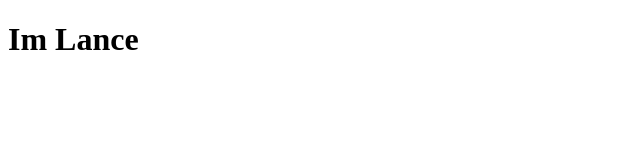
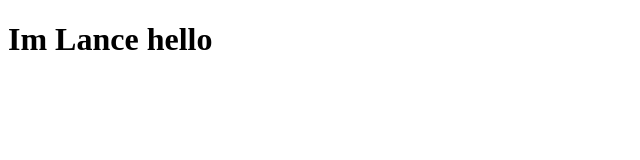
Before and after one commit to JustSavil/Justlanz.github.io, a plain HTML site: page index.html in a window 1280 px wide. Shown: the whole page, without its empty margins (0-640 px from the left). Drawn offline with Linux system fonts and the light colour scheme.

Commit message:
new update

```diff
--- a/index.html
+++ b/index.html
@@ -6,6 +6,6 @@
     <title>Document</title>
 </head>
 <body>
-    <h1>Im Lance</h1>
+    <h1>Im Lance hello</h1>
 </body>
 </html>
```
